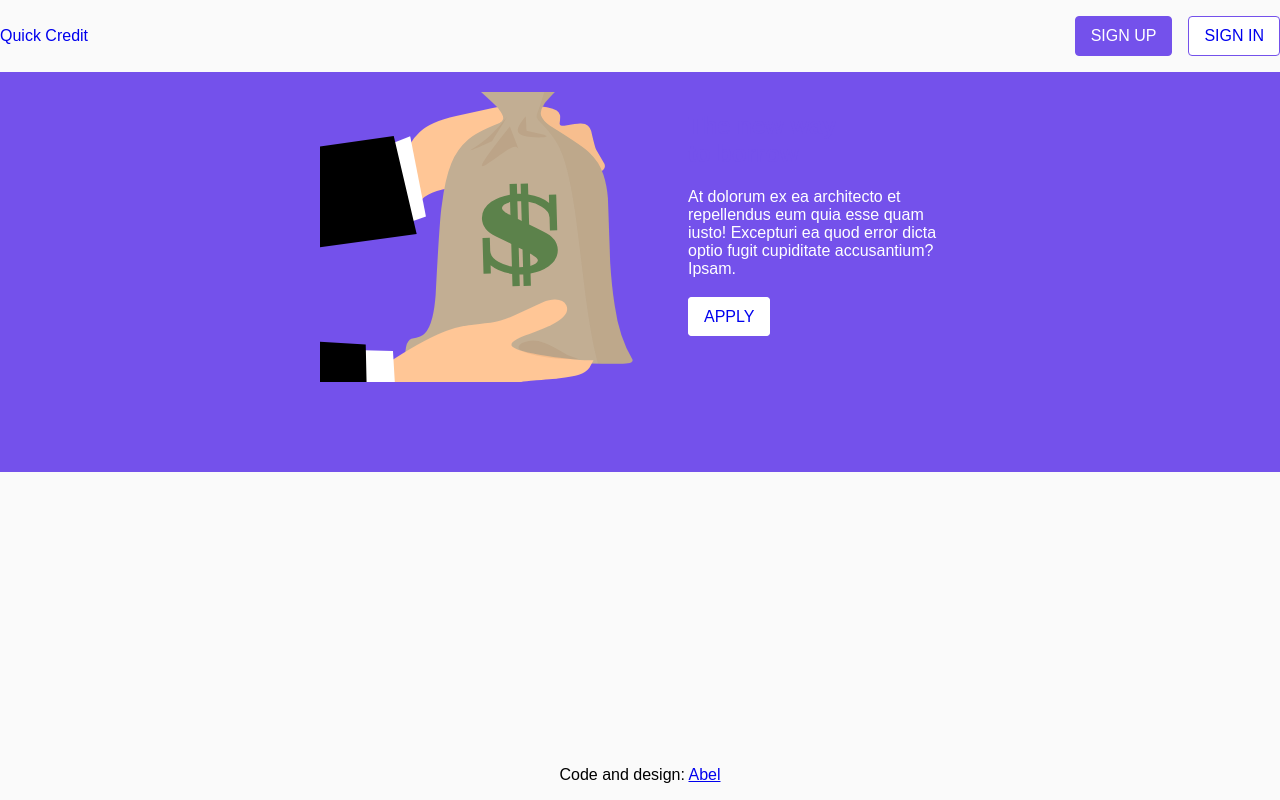
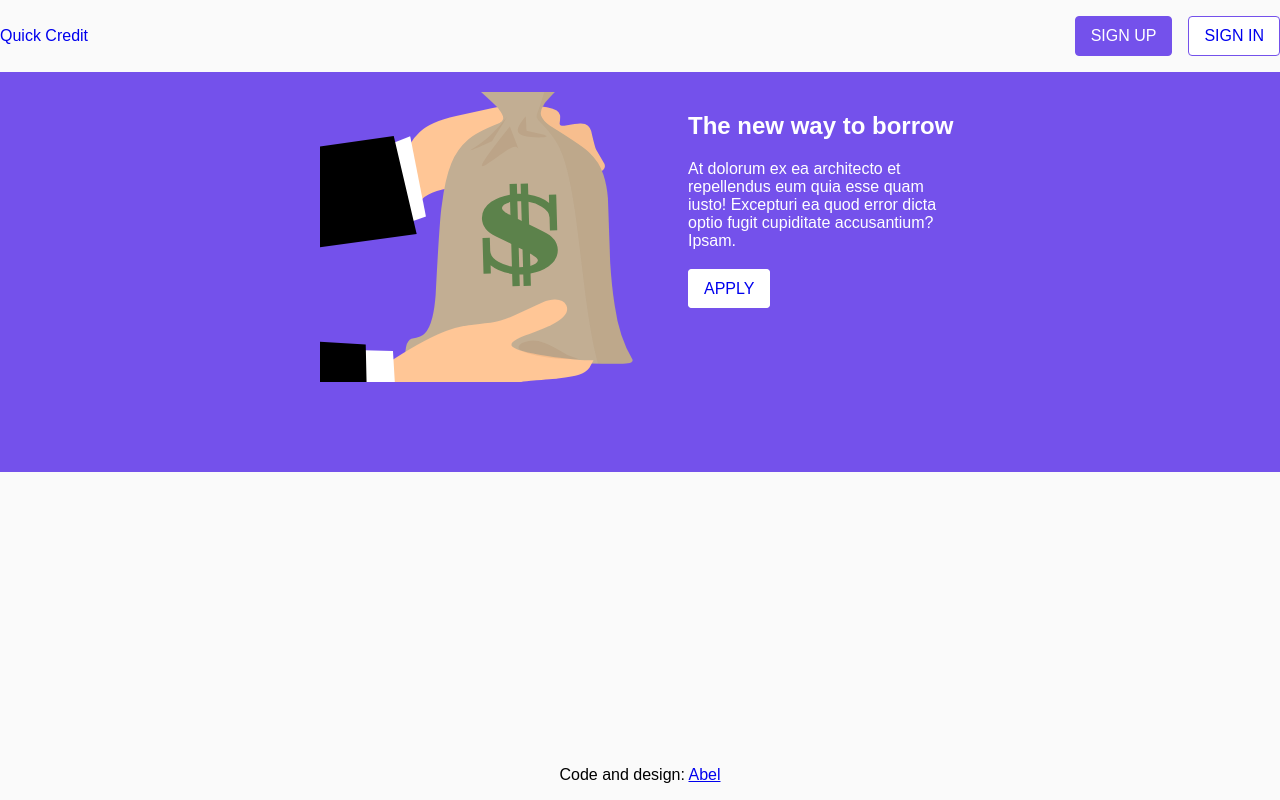
Before and after one commit to Bam92/quickCredit, a plain HTML site: page UI/index.html in a window 1280 px wide. Drawn offline with Linux system fonts and the light colour scheme; a script that the page names is missing.

Commit message:
bg (home page): change h1 color to #fff
[#165472424]

```diff
--- a/UI/css/style.css
+++ b/UI/css/style.css
@@ -100,11 +100,15 @@ header a, #applyBtn a {
 
 }
 
-span span {
+.callToAction h1 {
+   color: #FFFFFF;
+}
+
+/*span span {
    background-color: rgb(0, 54, 104);
    box-shadow: rgb(0, 54, 104) 16px 0px 0px, rgb(0, 54, 104) -16px 0px 0px;
-   /*color: rgb(255, 255, 255);*/
-}
+   /*color: rgb(255, 255, 255);
+}*/
 
 .callToAction img {
    width: 368px;
--- a/UI/index.html
+++ b/UI/index.html
@@ -32,8 +32,8 @@
       <div class="callToAction_wrapper">
        <div class="callToAction_image_wrapper"><img src="images/bag-money.svg" alt="money"></div>
        <div class="callToAction_description_wrapper">
-        <h1>
-        <span class="bckgTitle"></span> <span>The new way <br>to borrow </span>
+        <h1 id="homeTitle">
+        <span class="bckgTitle">The new way to borrow </span>
         </h1>
         <p>At dolorum ex ea architecto et repellendus eum quia esse quam iusto! Excepturi ea quod error dicta optio fugit cupiditate accusantium? Ipsam.</p>
         <div id="applyBtn">
```
